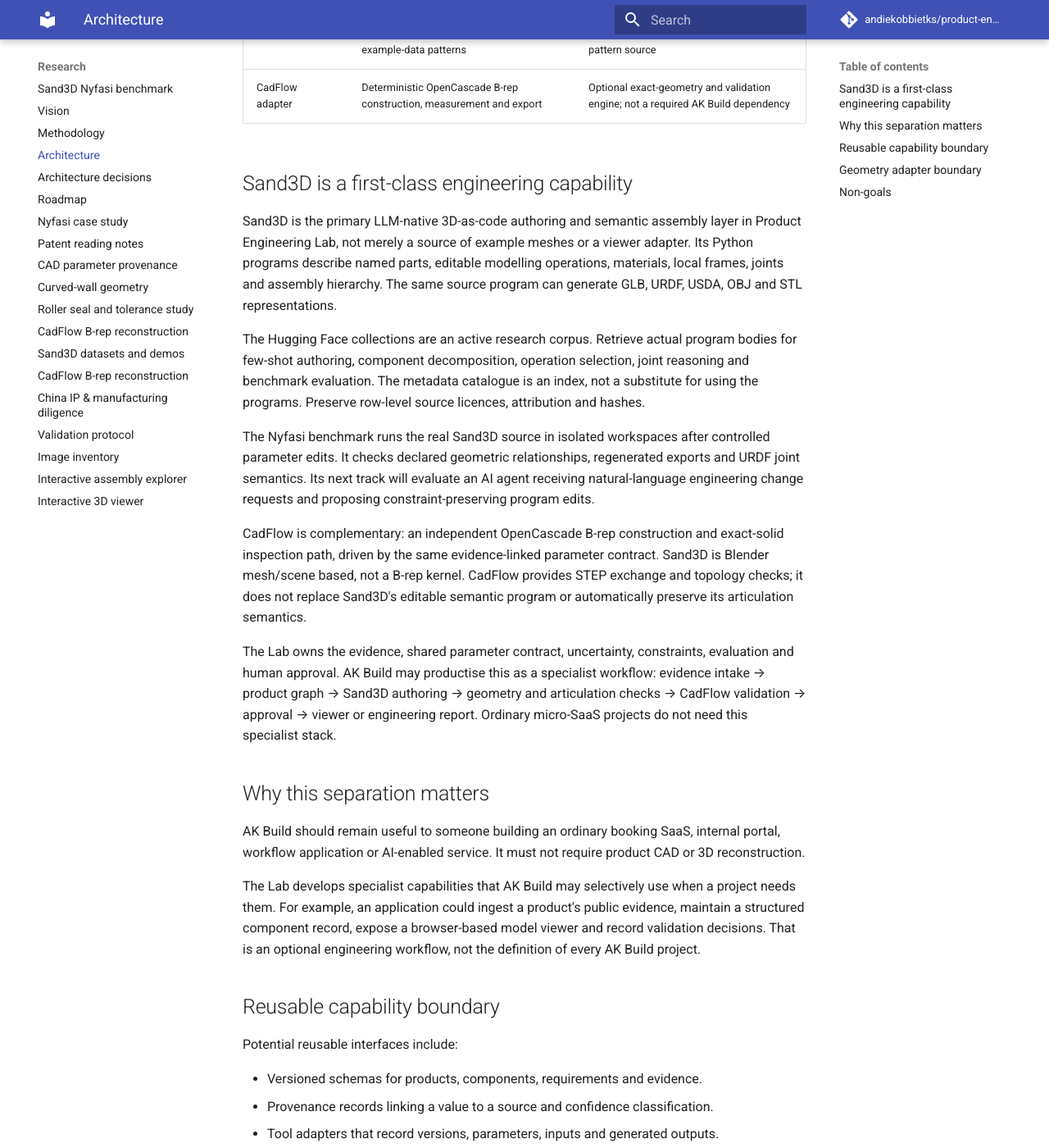
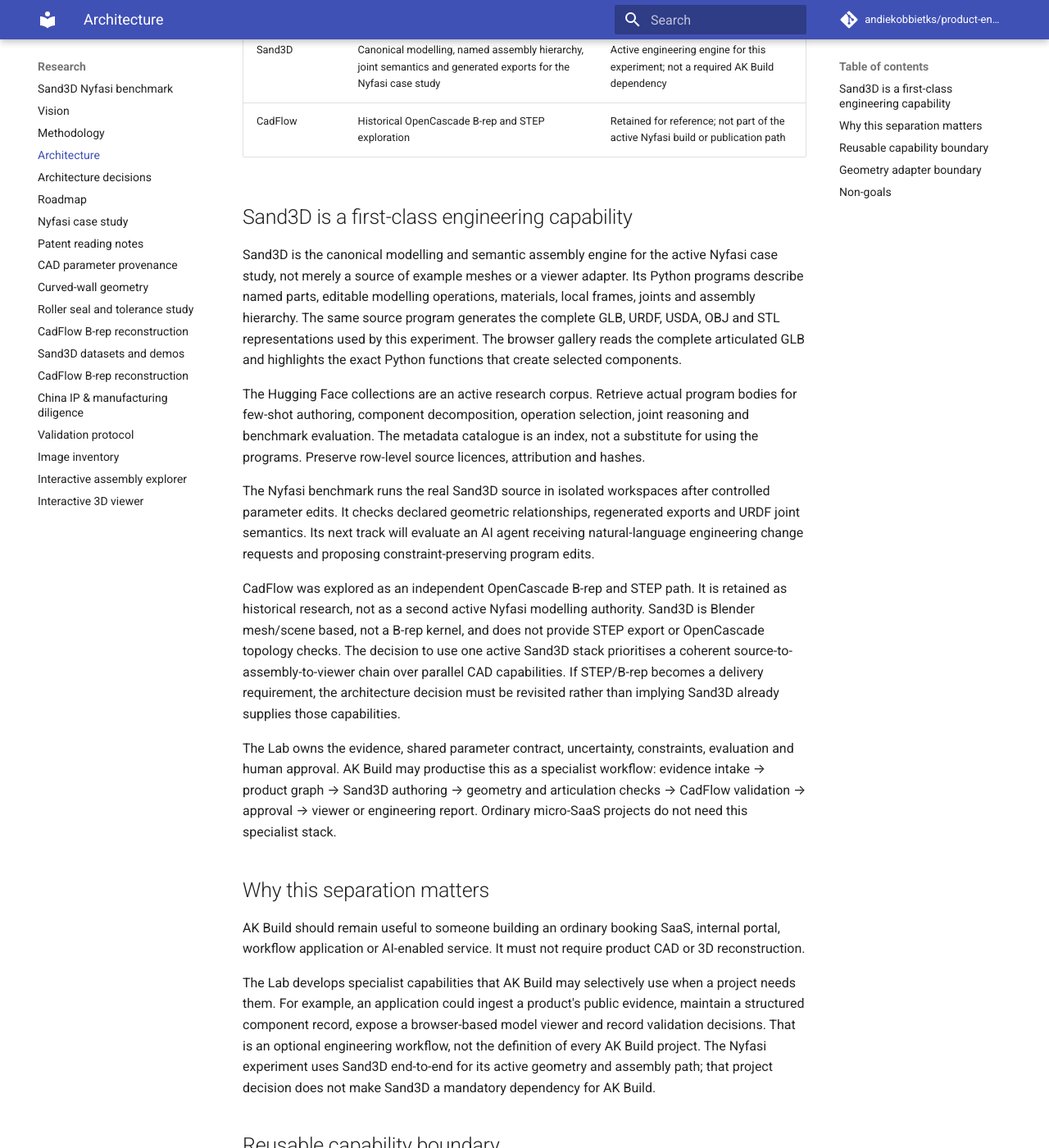
Before and after one commit to andiekobbietks/product-engineering-lab, an MkDocs documentation site: the page built from docs/architecture.md, in a window 1280 px wide and 1400 px high, scrolled down 826 px. Shown: the whole window at 82% size. Built offline with MkDocs 1.6.1 and Material for MkDocs 9.7.7, drawn with Linux system fonts in a browser that asks for light colours; comment, search, counter and statistics services are not loaded; some of the changed text lies outside the part shown.

Commit message:
Align architecture with canonical Sand3D Nyfasi stack

```diff
--- a/docs/architecture.md
+++ b/docs/architecture.md
@@ -23,18 +23,18 @@ flowchart TD
 | Product Engineering Lab | Research, experiments, benchmarks and reference implementations | Develops reusable engineering capabilities; not the AK Build application builder |
 | OKF | Durable, portable knowledge and relationships | Knowledge layer that applications and workflows can consume |
 | AgentSON | Typed execution and coordination events | Event/provenance layer for traceability and audit |
-| Sand3D adapter | Programmatic, editable 3D generation and example-data patterns | Optional geometry authoring and reference-pattern source |
-| CadFlow adapter | Deterministic OpenCascade B-rep construction, measurement and export | Optional exact-geometry and validation engine; not a required AK Build dependency |
+| Sand3D | Canonical modelling, named assembly hierarchy, joint semantics and generated exports for the Nyfasi case study | Active engineering engine for this experiment; not a required AK Build dependency |
+| CadFlow | Historical OpenCascade B-rep and STEP exploration | Retained for reference; not part of the active Nyfasi build or publication path |
 
 ## Sand3D is a first-class engineering capability
 
-Sand3D is the primary LLM-native 3D-as-code authoring and semantic assembly layer in Product Engineering Lab, not merely a source of example meshes or a viewer adapter. Its Python programs describe named parts, editable modelling operations, materials, local frames, joints and assembly hierarchy. The same source program can generate GLB, URDF, USDA, OBJ and STL representations.
+Sand3D is the canonical modelling and semantic assembly engine for the active Nyfasi case study, not merely a source of example meshes or a viewer adapter. Its Python programs describe named parts, editable modelling operations, materials, local frames, joints and assembly hierarchy. The same source program generates the complete GLB, URDF, USDA, OBJ and STL representations used by this experiment. The browser gallery reads the complete articulated GLB and highlights the exact Python functions that create selected components.
 
 The Hugging Face collections are an active research corpus. Retrieve actual program bodies for few-shot authoring, component decomposition, operation selection, joint reasoning and benchmark evaluation. The metadata catalogue is an index, not a substitute for using the programs. Preserve row-level source licences, attribution and hashes.
 
 The Nyfasi benchmark runs the real Sand3D source in isolated workspaces after controlled parameter edits. It checks declared geometric relationships, regenerated exports and URDF joint semantics. Its next track will evaluate an AI agent receiving natural-language engineering change requests and proposing constraint-preserving program edits.
 
-CadFlow is complementary: an independent OpenCascade B-rep construction and exact-solid inspection path, driven by the same evidence-linked parameter contract. Sand3D is Blender mesh/scene based, not a B-rep kernel. CadFlow provides STEP exchange and topology checks; it does not replace Sand3D's editable semantic program or automatically preserve its articulation semantics.
+CadFlow was explored as an independent OpenCascade B-rep and STEP path. It is retained as historical research, not as a second active Nyfasi modelling authority. Sand3D is Blender mesh/scene based, not a B-rep kernel, and does not provide STEP export or OpenCascade topology checks. The decision to use one active Sand3D stack prioritises a coherent source-to-assembly-to-viewer chain over parallel CAD capabilities. If STEP/B-rep becomes a delivery requirement, the architecture decision must be revisited rather than implying Sand3D already supplies those capabilities.
 
 The Lab owns the evidence, shared parameter contract, uncertainty, constraints, evaluation and human approval. AK Build may productise this as a specialist workflow: evidence intake → product graph → Sand3D authoring → geometry and articulation checks → CadFlow validation → approval → viewer or engineering report. Ordinary micro-SaaS projects do not need this specialist stack.
 
@@ -42,7 +42,7 @@ The Lab owns the evidence, shared parameter contract, uncertainty, constraints,
 
 AK Build should remain useful to someone building an ordinary booking SaaS, internal portal, workflow application or AI-enabled service. It must not require product CAD or 3D reconstruction.
 
-The Lab develops specialist capabilities that AK Build may selectively use when a project needs them. For example, an application could ingest a product's public evidence, maintain a structured component record, expose a browser-based model viewer and record validation decisions. That is an optional engineering workflow, not the definition of every AK Build project.
+The Lab develops specialist capabilities that AK Build may selectively use when a project needs them. For example, an application could ingest a product's public evidence, maintain a structured component record, expose a browser-based model viewer and record validation decisions. That is an optional engineering workflow, not the definition of every AK Build project. The Nyfasi experiment uses Sand3D end-to-end for its active geometry and assembly path; that project decision does not make Sand3D a mandatory dependency for AK Build.
 
 ## Reusable capability boundary
 
@@ -58,7 +58,7 @@ The Lab publishes research findings and reference implementations. AK Build may
 
 ## Geometry adapter boundary
 
-Sand3D and CadFlow solve different problems. Sand3D provides an LLM-friendly 3D-as-code language and a large set of programmatic examples. CadFlow is a Python CAD SDK over OpenCascade for deterministic B-rep construction, topology inspection, measurement and STEP/STL/GLB export. The Lab keeps them behind separate adapters: Sand3D is useful for authoring patterns and visual assets; CadFlow is the geometry-grounded CAD path. Neither supplies missing product measurements.
+Sand3D and CadFlow solve different problems, but only Sand3D is active in the Nyfasi reconstruction. Sand3D provides an LLM-friendly 3D-as-code language, named assembly groups, joints and GLB/URDF/USDA/OBJ/STL exports. CadFlow is a Python CAD SDK over OpenCascade for deterministic B-rep construction, topology inspection, measurement and STEP exchange; its Nyfasi work is historical and is not silently mixed into the current build. Neither engine supplies missing product measurements.
 
 Every adapter records its exact version or source commit, input parameters, evidence links, generated files and validation output. Third-party dataset rows must retain row-level source licences and attribution. Do not assume undocumented APIs or make either engine a mandatory AK Build dependency.
 
@@ -69,4 +69,4 @@ Principles: stable identifiers, explicit schema versions, open interchange forma
 - Turning AK Build into a CAD-only platform.
 - Claiming generated geometry is automatically manufacturing-ready.
 - Treating a patent drawing as an exact retail product model.
-- Making any single model provider, harness or 3D generation engine a mandatory dependency.
+- Making any single model provider, harness or 3D generation engine a mandatory AK Build dependency. The Nyfasi case study has its own explicit Sand3D engine decision.
```
